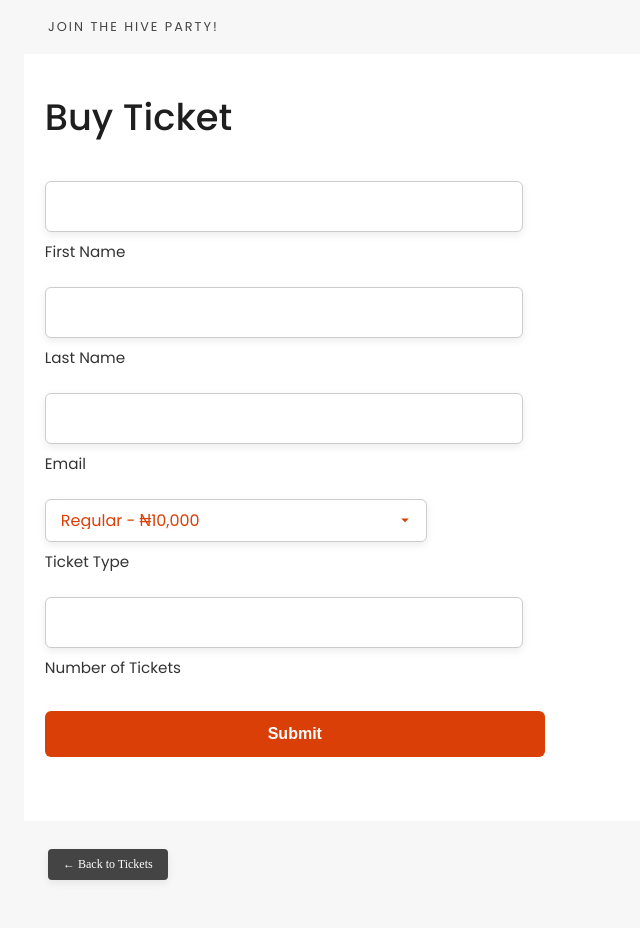
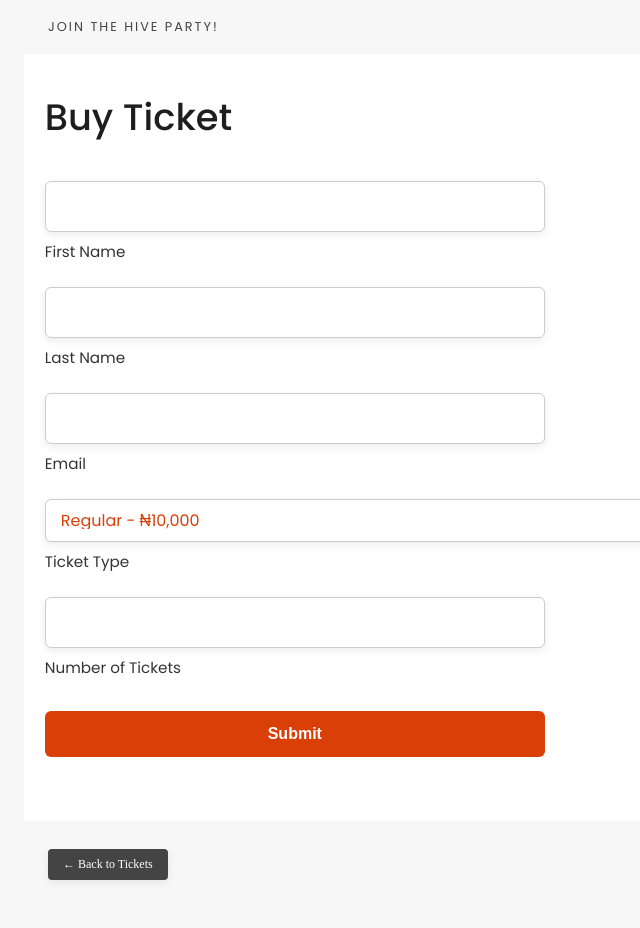
Before and after one commit to Stargirlight/Hive-party, a PHP site: page /form.html in a window 768 px wide. Shown: the whole page, without its empty margins (0-640 px from the left). Run offline with PHP 8.4, Linux system fonts and the light colour scheme.

Commit message:
Update style.css

```diff
--- a/style.css
+++ b/style.css
@@ -1307,7 +1307,7 @@ h6 {
 
 .form-group input,
 .form-group select {
-  padding: 12px 155px 12px 15px;
+  padding: 12px 15px;
   border: 1px solid #ccc;
   border-radius: 6px;
   font-size: 1rem;
@@ -1340,6 +1340,14 @@ h6 {
   cursor: pointer;
 }
 
+  .ticket-form {
+    width: 100%;
+  }
+
+  .ticket-form .form-group {
+    width: 100%;
+  }
+
 #ticketType {
   color: #da3f08;
   font-weight: 400;
@@ -1628,15 +1636,6 @@ h6 {
     margin-top: 1.8rem;
   }
 
-  .form-group input,
-  .form-group select {
-    padding: 12px 145px 12px 15px;
-  }
-
-  .form-group select {
-    margin-right: -17rem;
-  }
-
   .summary-flex {
     gap: 0.35rem;
     margin-bottom: 1.7rem;
@@ -2013,19 +2012,6 @@ h6 {
     font-size: 2rem;
     font-weight: 700;
     line-height: 1.45;
-  }
-
-  .form-group input,
-  .form-group select {
-    padding: 12px 15px;
-  }
-
-    .ticket-form {
-    width: 100%;
-  }
-
-  .ticket-form .form-group {
-    width: 100%;
   }
 
   .back-btn {
```
